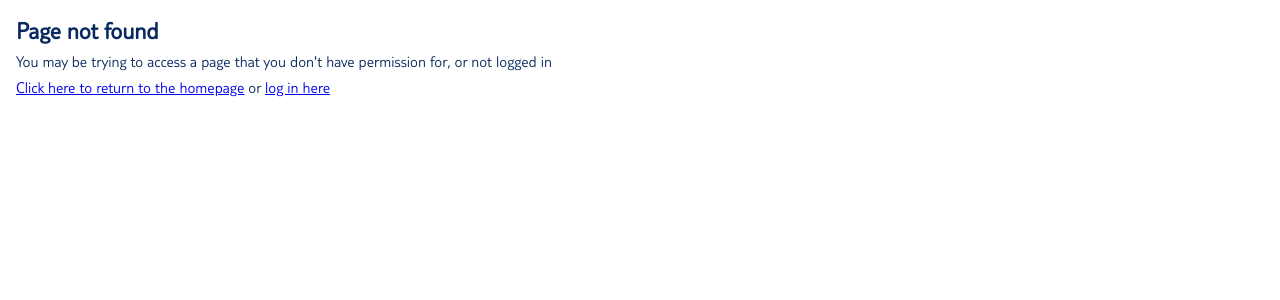
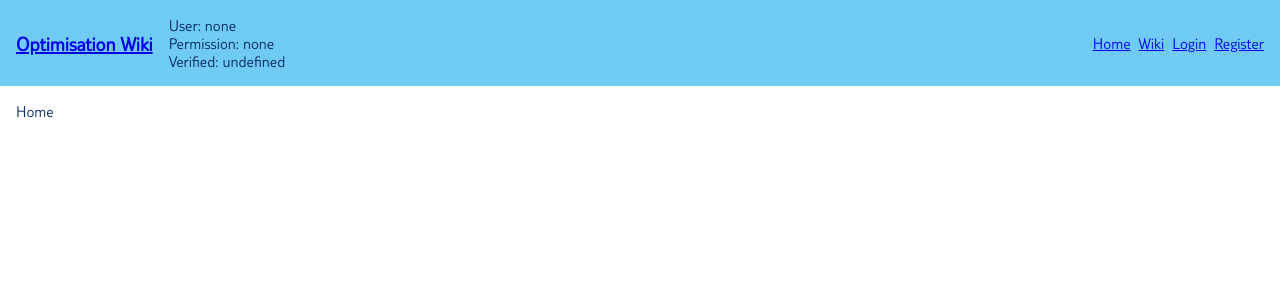
Before and after one commit to db001/next-express, a Next.js app: page /home in a window 1280 px wide. Before the commit this address had no page. Shown: the top 300 px of the page. Built offline with nearby package versions, Linux system fonts and the light colour scheme; no server answers.

Commit message:
Log in and register

```diff
--- /dev/null
+++ b/src/components/navbar/NavLinks.js
@@ -0,0 +1,46 @@
+export const loggedOutLinks = [
+	{
+		path: "/login",
+		permissionLevel: "basic",
+		text: "Login",
+	},
+	{
+		path: "/register",
+		permissionLevel: "basic",
+		text: "Register",
+	},
+];
+
+export const basicLinks = [
+	{
+		path: "/home",
+		permissionLevel: "basic",
+		text: "Home",
+	},
+	{
+		path: "/wiki",
+		permissionLevel: "basic",
+		text: "Wiki",
+	},
+];
+
+export const userLinks = [
+	{
+		path: "/ideas",
+		permissionLevel: "user",
+		text: "Ideas",
+	},
+];
+
+export const devLinks = [
+	{
+		path: "/snippets",
+		permissionLevel: "dev",
+		text: "Code Snippets",
+	},
+	{
+		path: "/codeeditor",
+		permissionLevel: "dev",
+		text: "Code Editor",
+	},
+];
--- /dev/null
+++ b/src/components/navbar/Navbar.js
@@ -0,0 +1,89 @@
+import React, { useContext, useState, useEffect } from "react";
+import Link from "next/link";
+import router, { useRouter } from "next/router";
+import axios from "axios";
+
+import { UserContext } from "../../context/UserContext";
+
+import { loggedOutLinks, basicLinks, userLinks, devLinks } from "./NavLinks";
+
+import { isEmptyObject } from "../../helpers";
+
+import styles from "./Navbar.module.css";
+
+const Navbar = () => {
+	const { user, setUser } = useContext(UserContext);
+
+	const handleLogout = async () => {
+		const logout = await axios.get("/api/auth/logout");
+		if (logout.status === 200) {
+			setUser({});
+			router.push("/login");
+		}
+	};
+
+	const renderContent = () => {
+		const permissions = user.permissions;
+
+		let navLinks;
+
+		switch (permissions) {
+			case "user":
+				navLinks = [...basicLinks, ...userLinks];
+				break;
+			case "dev":
+			case "admin":
+				navLinks = [...basicLinks, ...userLinks, ...devLinks];
+				break;
+			default:
+				navLinks = [...basicLinks, ...loggedOutLinks];
+				break;
+		}
+
+		return navLinks.map((link) => {
+			return createLink(link);
+		});
+	};
+
+	const createLink = (linkDetails) => {
+		const key = linkDetails.path.replace(/\//gi, "") + "Link";
+		return (
+			<li key={key}>
+				<Link href={linkDetails.path}>{linkDetails.text}</Link>
+			</li>
+		);
+	};
+
+	// useEffect(() => {
+	// 	if (!isEmptyObject(user)) {
+	// 		setUserState(user);
+	// 	}
+	// }, [user]);
+
+	return (
+		<nav className={styles.navbar}>
+			<p>
+				<a href="/home">Optimisation Wiki</a>
+			</p>
+			{user && (
+				<div style={{ marginRight: "auto", marginLeft: "1rem" }}>
+					<span>User: {`${user.email || "none"}`}</span>
+					<br />
+					<span>Permission: {`${user.permissions || "none"}`}</span>
+					<br />
+					<span>Verified: {`${user.email_is_verified}`}</span>
+				</div>
+			)}
+			<ul>
+				{renderContent()}
+				{!isEmptyObject(user) && user !== {} && (
+					<li key="logoutLink">
+						<button onClick={handleLogout}>Logout</button>
+					</li>
+				)}
+			</ul>
+		</nav>
+	);
+};
+
+export default Navbar;
--- /dev/null
+++ b/src/components/navbar/Navbar.module.css
@@ -0,0 +1,32 @@
+.navbar {
+	align-items: center;
+	display: flex;
+	background-color: #70cbf4;
+	justify-content: space-between;
+	padding: 1rem;
+}
+
+.navbar p {
+	font-size: 1.25rem;
+	font-weight: bold;
+}
+
+.navbar ul {
+	align-items: center;
+	display: flex;
+	list-style: none;
+}
+
+.navbar ul li {
+	margin-left: 0.5rem;
+}
+
+.navbar ul li:first-child {
+	margin-left: 0;
+}
+
+@media screen and (max-width: 759px) {
+	.navbar {
+		flex-direction: column;
+	}
+}
--- a/src/context/userContext.js
+++ b/src/context/userContext.js
@@ -1,8 +1,8 @@
 import React from "react";
 
-const userContext = React.createContext({
+const UserContext = React.createContext({
 	user: {},
 	setUser: () => {},
 });
 
-export { userContext };
+export { UserContext };
--- a/src/pages/_app.js
+++ b/src/pages/_app.js
@@ -1,31 +1,29 @@
-import React, { useContext, useState } from "react";
+import React, { useContext, useState, useEffect } from "react";
 import Head from "next/head";
 import axios from "axios";
-import { userContext } from "../context/userContext";
+import Navbar from "../components/navbar/Navbar";
+import { UserContext } from "../context/UserContext";
+import { isEmptyObject } from "../helpers";
 import "./styles.css";
 
 const MyApp = ({ Component, pageProps }) => {
-	// const { user, setUser } = useContext(userContext);
-	// const [ userState, setUserState] = userState()
+	const [user, setUser] = useState({});
+	const value = { user, setUser };
 
-	// const getUser = async () => {
-	// 	const user = await axios.get("/api/auth/current_user");
-	// 	if (!isEmptyObject(user.data.user) && user.data.user !== undefined) {
-	// 		this.setState({
-	// 			user: user.data.user,
-	// 		});
-	// 		this.context.setUser(user.data.user);
-	// 	}
-	// }
+	const getUser = async () => {
+		const user = await axios.get("/api/auth/current_user");
+		if (!isEmptyObject(user.data.user) && user.data.user !== undefined) {
+			setUser(user.data.user);
+		}
+	};
 
-	// const setUserMethod = (user) => {
-	// 	setUserState(user)
-	// }
-
-	const user = { email: "dave@tui.com" };
+	useEffect(() => {
+		getUser();
+	}, []);
 
 	return (
-		<userContext.Provider value={user}>
+		<UserContext.Provider value={value}>
+			<Navbar />
 			<div id="page">
 				<Head>
 					<title>Opti Wiki</title>
@@ -33,7 +31,7 @@ const MyApp = ({ Component, pageProps }) => {
 				</Head>
 				<Component {...pageProps} />
 			</div>
-		</userContext.Provider>
+		</UserContext.Provider>
 	);
 };
 
--- /dev/null
+++ b/src/pages/home.js
@@ -0,0 +1,11 @@
+import React from "react";
+
+const Home = () => {
+	return (
+		<>
+			<div>Home</div>
+		</>
+	);
+};
+
+export default Home;
```
Also changed, not shown: src/pages/codeEditor.js (added, +11 -0 lines), src/pages/ideas.js (added, +11 -0 lines), src/pages/login.js (+12 -5 lines), src/pages/register.js (+7 -11 lines), src/pages/snippets.js (added, +11 -0 lines), src/pages/wiki.js (added, +11 -0 lines), 1 other file (tests, documents, lock files or other folders).
